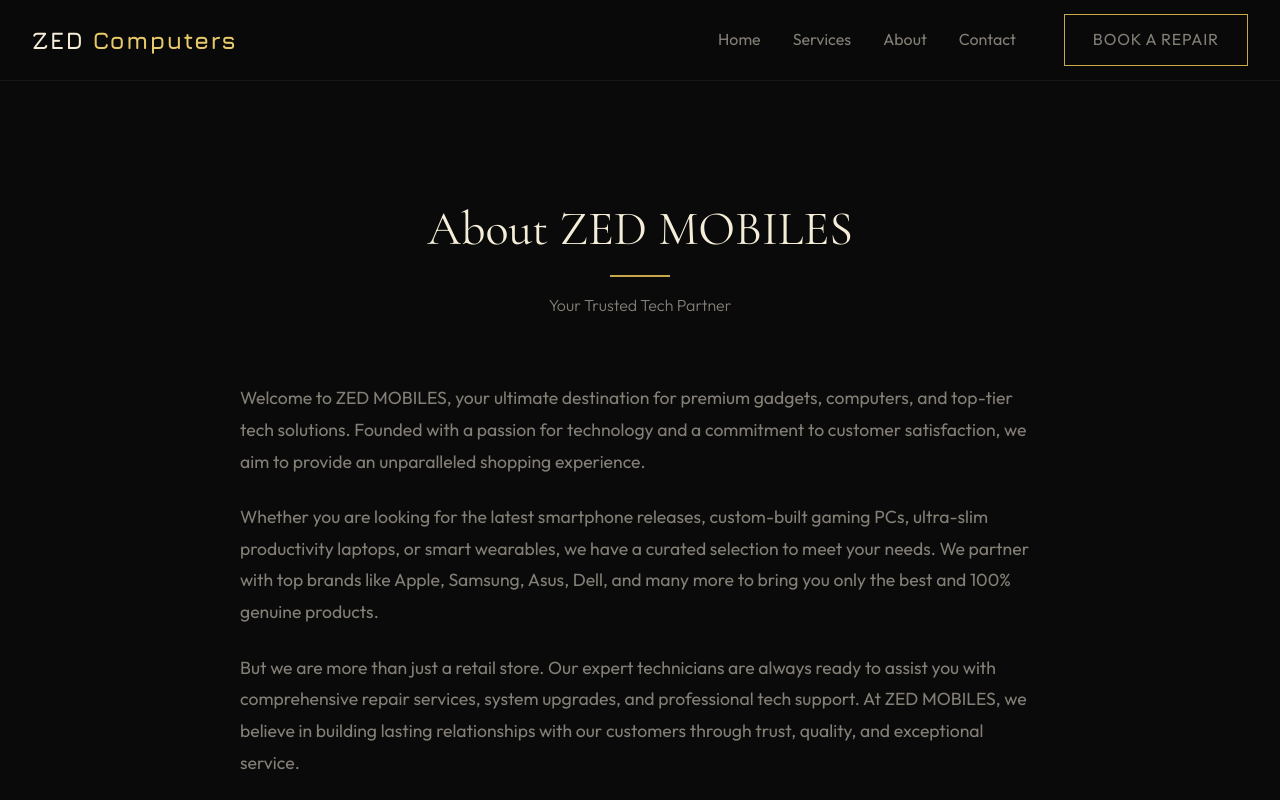
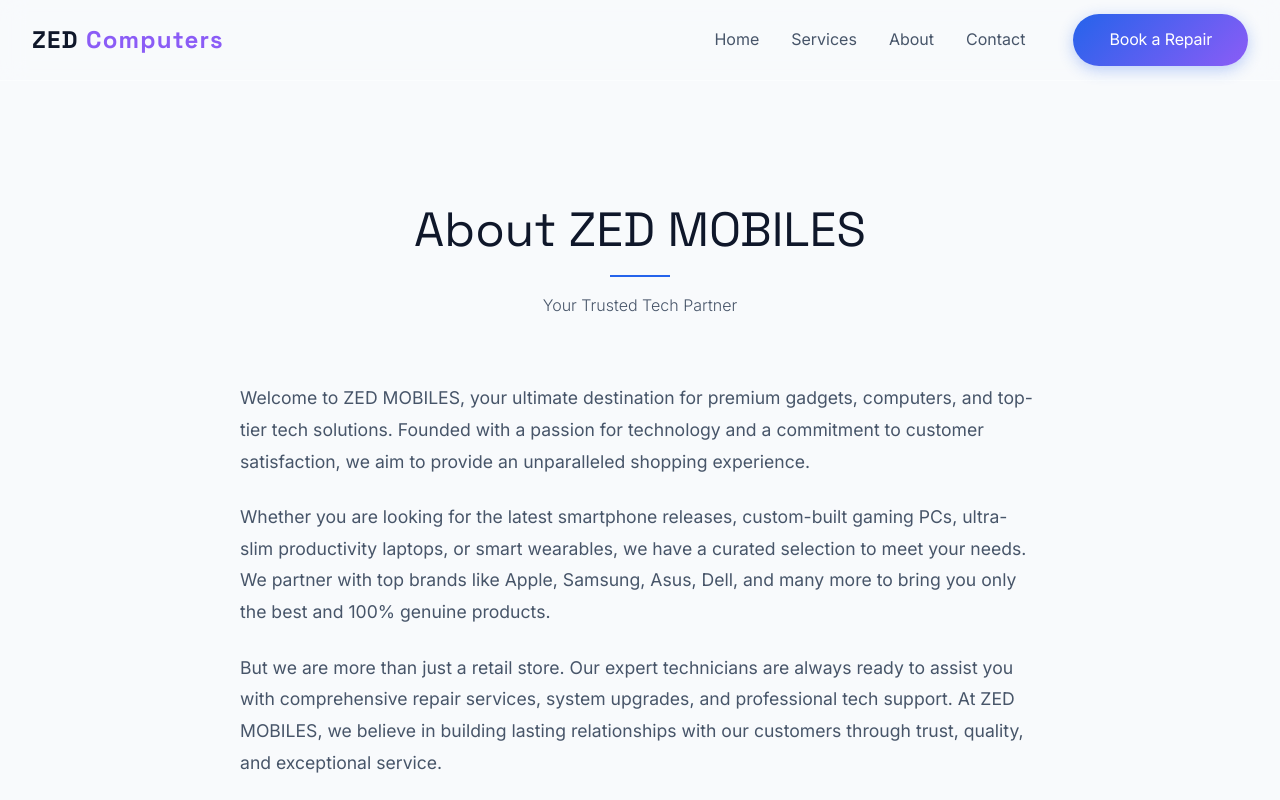
Before and after one commit to MDAwaiz438/Shaik-Zaheer, a Next.js app: page /about in a window 1280 px wide. Shown: the top 800 px of the page. Built offline with nearby package versions, Linux system fonts and the light colour scheme.

Commit message:
feat: design overhaul to light theme, add laptop 3D model, update animations and typography

```diff
--- a/app/about/page.tsx
+++ b/app/about/page.tsx
@@ -27,17 +27,17 @@
           <div style={{ display: 'grid', gridTemplateColumns: 'repeat(auto-fit, minmax(min(100%, 250px), 1fr))', gap: '2rem', marginTop: '4rem', marginBottom: '4rem' }}>
             <div style={{ padding: '2rem', background: 'var(--color-bg-accent-card)', border: '1px solid var(--color-border-subtle)', textAlign: 'center' }}>
               <div style={{ fontSize: '2.5rem', marginBottom: '1rem' }}>🏆</div>
-              <h3 style={{ marginBottom: '0.5rem', color: 'var(--color-gold)' }}>5+ Years Experience</h3>
+              <h3 style={{ marginBottom: '0.5rem', color: 'var(--color-blue)' }}>5+ Years Experience</h3>
               <p style={{ opacity: 0.8, fontSize: '0.9rem' }}>Serving customers since 2019</p>
             </div>
             <div style={{ padding: '2rem', background: 'var(--color-bg-accent-card)', border: '1px solid var(--color-border-subtle)', textAlign: 'center' }}>
               <div style={{ fontSize: '2.5rem', marginBottom: '1rem' }}>🛠️</div>
-              <h3 style={{ marginBottom: '0.5rem', color: 'var(--color-gold)' }}>1000+ Devices Repaired</h3>
+              <h3 style={{ marginBottom: '0.5rem', color: 'var(--color-blue)' }}>1000+ Devices Repaired</h3>
               <p style={{ opacity: 0.8, fontSize: '0.9rem' }}>Mobiles, laptops, tablets and more</p>
             </div>
             <div style={{ padding: '2rem', background: 'var(--color-bg-accent-card)', border: '1px solid var(--color-border-subtle)', textAlign: 'center' }}>
               <div style={{ fontSize: '2.5rem', marginBottom: '1rem' }}>⚡</div>
-              <h3 style={{ marginBottom: '0.5rem', color: 'var(--color-gold)' }}>Same-Day Service</h3>
+              <h3 style={{ marginBottom: '0.5rem', color: 'var(--color-blue)' }}>Same-Day Service</h3>
               <p style={{ opacity: 0.8, fontSize: '0.9rem' }}>Most repairs done within 24 hours</p>
             </div>
           </div>
--- a/app/globals.css
+++ b/app/globals.css
@@ -1,28 +1,28 @@
 @import "tailwindcss";
 
 :root {
-  --color-bg-primary: #0A0A0A;
-  --color-bg-card: #111111;
-  --color-bg-accent-card: #141208;
-  --color-gold: #C9A84C;
-  --color-gold-bright: #E8C96A;
-  --color-text-primary: #F5EDD8;
-  --color-text-muted: rgba(232,224,208,0.55);
-  --color-text-faint: rgba(232,224,208,0.35);
-  --color-border-gold: rgba(201,168,76,0.30);
-  --color-border-subtle: rgba(245,237,216,0.07);
-  --color-divider: rgba(201,168,76,0.18);
+  --color-bg-primary: #F8FAFC;
+  --color-bg-card: rgba(255, 255, 255, 0.7);
+  --color-bg-accent-card: rgba(255, 255, 255, 0.9);
+  --color-blue: #2563EB;
+  --color-blue-bright: #8B5CF6;
+  --color-text-primary: #0F172A;
+  --color-text-muted: #475569;
+  --color-text-faint: #94A3B8;
+  --color-border-blue: rgba(37, 99, 235, 0.2);
+  --color-border-subtle: rgba(255, 255, 255, 0.5);
+  --color-divider: rgba(15, 23, 42, 0.05);
 
-  --font-sans: 'Outfit', sans-serif;
-  --font-serif: 'Cormorant Garamond', serif;
-  --font-jura: 'Jura', sans-serif;
+  --font-sans: 'Inter', sans-serif;
+  --font-serif: 'Space Grotesk', sans-serif;
+  --font-jura: 'Space Grotesk', sans-serif;
 
-  --transition: all 0.3s cubic-bezier(0.4, 0, 0.2, 1);
+  --transition: all 0.4s cubic-bezier(0.16, 1, 0.3, 1);
 
-  --shadow-sm: 0 1px 2px 0 rgba(0, 0, 0, 0.5);
-  --shadow-md: 0 4px 12px rgba(0, 0, 0, 0.6), 0 2px 4px rgba(0, 0, 0, 0.4);
-  --shadow-lg: 0 10px 25px rgba(0, 0, 0, 0.8), 0 4px 12px rgba(0, 0, 0, 0.6);
-  --shadow-gold: 0 4px 20px rgba(201, 168, 76, 0.2);
+  --shadow-sm: 0 2px 8px rgba(0, 0, 0, 0.04);
+  --shadow-md: 0 8px 24px rgba(15, 23, 42, 0.06);
+  --shadow-lg: 0 20px 40px rgba(15, 23, 42, 0.08);
+  --shadow-blue: 0 8px 32px rgba(37, 99, 235, 0.25);
 }
 
 * { margin: 0; padding: 0; box-sizing: border-box; }
@@ -62,7 +62,7 @@
   transform: translate(-50%, -50%);
   animation: particleFade 1s cubic-bezier(0.25, 1, 0.5, 1) forwards;
   z-index: 10000;
-  filter: drop-shadow(0 0 5px rgba(201, 168, 76, 0.5));
+  filter: drop-shadow(0 0 5px rgba(0, 85, 255, 0.5));
 }
 
 @keyframes particleFade {
@@ -93,8 +93,8 @@
   z-index: 9999;
 }
 
-.radial-glow-gold {
-  background: radial-gradient(ellipse at center top, rgba(201,168,76,0.08) 0%, transparent 65%);
+.radial-glow-blue {
+  background: radial-gradient(ellipse at center top, rgba(0, 85, 255,0.08) 0%, transparent 65%);
 }
 
 /* --- Components --- */
@@ -103,23 +103,32 @@
   display: inline-flex;
   align-items: center;
   justify-content: center;
-  padding: 0.75rem 1.75rem;
-  font-family: var(--font-jura);
+  padding: 0.85rem 2.25rem;
+  font-family: var(--font-sans);
   font-weight: 600;
-  border-radius: 0; /* Boxy look for premium feel */
-  transition: background-color 0.3s ease, color 0.3s ease, border-color 0.3s ease, box-shadow 0.3s ease;
-  text-transform: uppercase;
-  letter-spacing: 0.05em;
+  border-radius: 9999px; /* Pill shaped for modern tech */
+  transition: var(--transition);
+  text-transform: none; /* Removed uppercase for a more modern approachable feel */
+  letter-spacing: -0.01em;
+  background: white;
+  border: 1px solid var(--color-border-subtle);
+  box-shadow: var(--shadow-sm);
+  color: var(--color-text-primary);
+}
+.btn:hover {
+  transform: translateY(-2px);
+  box-shadow: var(--shadow-md);
 }
 .btn-primary {
-  background: transparent;
-  border: 1px solid var(--color-gold);
-  color: var(--color-text-primary);
+  background: linear-gradient(135deg, var(--color-blue), var(--color-blue-bright));
+  border: none;
+  color: white !important;
+  box-shadow: 0 4px 15px rgba(37, 99, 235, 0.3);
 }
 .btn-primary:hover {
-  background: var(--color-gold);
-  color: var(--color-bg-primary);
-  box-shadow: var(--shadow-gold);
+  background: linear-gradient(135deg, #1D4ED8, #7C3AED);
+  color: white !important;
+  box-shadow: 0 8px 25px rgba(139, 92, 246, 0.4);
 }
 
 /* --- Header --- */
@@ -127,7 +136,7 @@
   position: sticky;
   top: 0;
   width: 100%;
-  background: rgba(10, 10, 10, 0.85);
+  background: rgba(248, 250, 252, 0.7);
   backdrop-filter: blur(12px);
   z-index: 100;
   border-bottom: 1px solid var(--color-border-subtle);
@@ -147,7 +156,7 @@
   width: 45px;
   height: 45px;
   object-fit: contain;
-  filter: drop-shadow(0 0 8px rgba(201, 168, 76, 0.3));
+  filter: drop-shadow(0 0 8px rgba(0, 85, 255, 0.3));
 }
 .logo-text {
   font-family: var(--font-jura);
@@ -157,17 +166,17 @@
   letter-spacing: 0.05em;
 }
 .logo-text span {
-  color: var(--color-gold-bright);
+  color: var(--color-blue-bright);
 }
 .nav-links { display: flex; gap: 2rem; align-items: center; }
 .nav-links a { font-weight: 400; color: var(--color-text-muted); font-family: var(--font-sans); }
-.nav-links a:hover { color: var(--color-gold-bright); }
+.nav-links a:hover { color: var(--color-blue-bright); }
 .hamburger { display: none; }
 
 /* --- Hero Section --- */
 .hero {
   padding: 8rem 0 6rem 0;
-  background: radial-gradient(circle at 80% 20%, rgba(201, 168, 76, 0.05) 0%, transparent 50%);
+  background: radial-gradient(circle at 80% 20%, rgba(37, 99, 235, 0.03) 0%, transparent 50%);
   overflow: hidden;
   position: relative;
 }
@@ -185,7 +194,7 @@
   letter-spacing: -0.02em;
 }
 .hero-text h1 span {
-  color: var(--color-gold-bright);
+  color: var(--color-blue-bright);
   font-style: italic;
 }
 .hero-text p {
@@ -209,7 +218,7 @@
   transform: translate(-50%, -50%);
   width: 600px;
   height: 600px;
-  background: radial-gradient(circle, rgba(201, 168, 76, 0.08) 0%, transparent 60%);
+  background: radial-gradient(circle, rgba(139, 92, 246, 0.05) 0%, transparent 60%);
   z-index: 1;
   border-radius: 50%;
 }
@@ -227,7 +236,7 @@
   position: absolute;
   top: 0; left: 0; right: 0;
   height: 1px;
-  background: linear-gradient(90deg, transparent, var(--color-border-gold), transparent);
+  background: linear-gradient(90deg, transparent, var(--color-border-blue), transparent);
 }
 .features-grid {
   display: grid;
@@ -238,31 +247,30 @@
   display: flex;
   align-items: center;
   gap: 1.25rem;
-  padding: 1rem;
-  border: 1px solid transparent;
-  transition: border-color 0.4s cubic-bezier(0.175, 0.885, 0.32, 1.275),
-              background-color 0.4s cubic-bezier(0.175, 0.885, 0.32, 1.275),
-              box-shadow 0.4s cubic-bezier(0.175, 0.885, 0.32, 1.275);
+  padding: 1.25rem;
+  background: var(--color-bg-card);
+  backdrop-filter: blur(16px);
+  -webkit-backdrop-filter: blur(16px);
+  border: 1px solid var(--color-border-subtle);
+  border-radius: 20px;
+  box-shadow: var(--shadow-sm);
+  transition: var(--transition);
 }
 .feature-card:hover {
-  border-color: var(--color-border-gold);
+  transform: translateY(-4px) scale(1.01);
   background: var(--color-bg-accent-card);
-  transform: scale(1.02);
   box-shadow: var(--shadow-md);
-  transition: transform 0.4s cubic-bezier(0.175, 0.885, 0.32, 1.275),
-              border-color 0.4s cubic-bezier(0.175, 0.885, 0.32, 1.275),
-              background-color 0.4s cubic-bezier(0.175, 0.885, 0.32, 1.275),
-              box-shadow 0.4s cubic-bezier(0.175, 0.885, 0.32, 1.275);
+  border-color: rgba(37, 99, 235, 0.1);
 }
 .feature-icon {
   width: 48px;
   height: 48px;
-  color: var(--color-gold-bright);
+  color: var(--color-blue-bright);
   display: flex;
   justify-content: center;
   align-items: center;
   font-size: 1.5rem;
-  border: 1px solid var(--color-border-gold);
+  border: 1px solid var(--color-border-blue);
 }
 .feature-info h3 { font-size: 1rem; font-weight: 600; font-family: var(--font-sans); }
 .feature-info p { font-size: 0.875rem; color: var(--color-text-muted); }
@@ -290,8 +298,8 @@
   transition: var(--transition);
 }
 .marquee-container span:hover {
-  color: var(--color-gold);
-  text-shadow: 0 0 10px rgba(201, 168, 76, 0.3);
+  color: var(--color-blue);
+  text-shadow: 0 0 10px rgba(0, 85, 255, 0.3);
 }
 
 @keyframes marquee {
@@ -318,7 +326,7 @@
   display: block;
   width: 60px;
   height: 2px;
-  background: var(--color-gold);
+  background: var(--color-blue);
   margin: 1rem auto 0 auto;
 }
 .section-header p {
@@ -346,7 +354,7 @@
   position: absolute;
   top: 0; left: 0; right: 0;
   height: 1px;
-  background: linear-gradient(90deg, transparent, var(--color-border-gold), transparent);
+  background: linear-gradient(90deg, transparent, var(--color-border-blue), transparent);
 }
 .featured-grid {
   display: grid;
@@ -366,29 +374,23 @@
   }
 }
 .product-card {
-  background: rgba(255, 255, 255, 0.03);
-  backdrop-filter: blur(20px);
-  -webkit-backdrop-filter: blur(20px);
-  padding: 2.25rem;
+  background: var(--color-bg-card);
+  backdrop-filter: blur(24px);
+  -webkit-backdrop-filter: blur(24px);
+  padding: 2.5rem;
   display: flex;
   flex-direction: column;
   align-items: center;
-  border: 1px solid rgba(255, 255, 255, 0.08);
-  border-radius: 24px;
-  box-shadow: 0 8px 32px 0 rgba(0, 0, 0, 0.3);
-  transition: border-color 0.4s cubic-bezier(0.175, 0.885, 0.32, 1.275),
-              background-color 0.4s cubic-bezier(0.175, 0.885, 0.32, 1.275),
-              box-shadow 0.4s cubic-bezier(0.175, 0.885, 0.32, 1.275);
+  border: 1px solid var(--color-border-subtle);
+  border-radius: 28px;
+  box-shadow: var(--shadow-md);
+  transition: var(--transition);
 }
 .product-card:hover {
-  box-shadow: 0 12px 40px 0 rgba(201,168,76,0.2);
-  border-color: rgba(201, 168, 76, 0.5);
-  background: rgba(255, 255, 255, 0.06);
-  transform: translateY(-5px) scale(1.02);
-  transition: transform 0.4s cubic-bezier(0.175, 0.885, 0.32, 1.275),
-              border-color 0.4s cubic-bezier(0.175, 0.885, 0.32, 1.275),
-              background-color 0.4s cubic-bezier(0.175, 0.885, 0.32, 1.275),
-              box-shadow 0.4s cubic-bezier(0.175, 0.885, 0.32, 1.275);
+  box-shadow: var(--shadow-lg);
+  border-color: rgba(37, 99, 235, 0.2);
+  background: var(--color-bg-accent-card);
+  transform: translateY(-8px);
 }
 .product-image {
   height: 220px;
@@ -397,7 +399,7 @@
   justify-content: center;
   align-items: center;
   margin-bottom: 2rem;
-  background: radial-gradient(circle, rgba(201, 168, 76, 0.05) 0%, transparent 70%);
+  background: radial-gradient(circle, rgba(37, 99, 235, 0.03) 0%, transparent 70%);
   position: relative;
 }
 .product-image img {
@@ -428,11 +430,11 @@
   font-size: 1.25rem;
   margin-bottom: 1.5rem;
   font-family: var(--font-serif);
-  color: var(--color-gold);
+  color: var(--color-blue);
 }
 .footer-links { display: flex; flex-direction: column; gap: 0.75rem; }
 .footer-links a { color: var(--color-text-muted); font-weight: 300; }
-.footer-links a:hover { color: var(--color-gold-bright); }
+.footer-links a:hover { color: var(--color-blue-bright); }
 .contact-box {
   background: var(--color-bg-card);
   padding: 1.5rem;
@@ -445,7 +447,7 @@
   margin-bottom: 1rem;
 }
 .contact-item:last-child { margin-bottom: 0; }
-.contact-item i { color: var(--color-gold); margin-top: 0.2rem; }
+.contact-item i { color: var(--color-blue); margin-top: 0.2rem; }
 .contact-item span { color: var(--color-text-muted); font-weight: 300; }
 .footer-bottom {
   border-top: 1px solid var(--color-divider);
@@ -472,11 +474,11 @@
     top: 80px;
     left: 0;
     width: 100%;
-    background: rgba(10, 10, 10, 0.95);
+    background: rgba(255, 255, 255, 0.95);
     backdrop-filter: blur(15px);
     padding: 2rem;
     gap: 1.5rem;
-    border-bottom: 1px solid var(--color-border-gold);
+    border-bottom: 1px solid var(--color-border-blue);
     transform: translateY(-150%);
     opacity: 0;
     transition: all 0.4s ease-in-out;
@@ -528,6 +530,6 @@
   left: 0;
   width: 100%;
   height: 100%;
-  pointer-events: none;
+  pointer-events: auto;
   z-index: 50;
 }
--- a/app/layout.tsx
+++ b/app/layout.tsx
@@ -18,7 +18,7 @@
       <head>
         <link rel="preconnect" href="https://fonts.googleapis.com" />
         <link rel="preconnect" href="https://fonts.gstatic.com" crossOrigin="anonymous" />
-        <link href="https://fonts.googleapis.com/css2?family=Cormorant+Garamond:ital,wght@0,300;0,400;0,500;0,600;0,700;1,400&family=Jura:wght@300;400;500;600;700&family=Outfit:wght@300;400;500;600;700&display=swap" rel="stylesheet" />
+        <link href="https://fonts.googleapis.com/css2?family=Inter:wght@300;400;500;600;700&family=Space+Grotesk:wght@300;400;500;600;700&display=swap" rel="stylesheet" />
       </head>
       <body>
         <CustomCursor />
--- a/app/services/page.tsx
+++ b/app/services/page.tsx
@@ -73,12 +73,12 @@
 
       {/* Decorative Blobs for Glassmorphism Background */}
       <div style={{ position: 'absolute', top: '15%', left: '-5%', width: '400px', height: '400px', background: '#3c3fde', borderRadius: '50%', filter: 'blur(150px)', opacity: 0.15, zIndex: 0, pointerEvents: 'none' }}></div>
-      <div style={{ position: 'absolute', bottom: '20%', right: '-5%', width: '500px', height: '500px', background: 'var(--color-gold)', borderRadius: '50%', filter: 'blur(150px)', opacity: 0.2, zIndex: 0, pointerEvents: 'none' }}></div>
+      <div style={{ position: 'absolute', bottom: '20%', right: '-5%', width: '500px', height: '500px', background: 'var(--color-blue)', borderRadius: '50%', filter: 'blur(150px)', opacity: 0.2, zIndex: 0, pointerEvents: 'none' }}></div>
 
       <main style={{ paddingTop: '80px', paddingBottom: '80px', position: 'relative', zIndex: 1 }}>
         <div className="container">
           <div style={{ textAlign: 'center', marginBottom: '4rem' }}>
-            <div style={{ display: 'inline-block', background: 'rgba(201,168,76,0.1)', color: 'var(--color-gold)', padding: '0.5rem 1rem', borderRadius: '30px', fontWeight: 'bold', marginBottom: '1.5rem', border: '1px solid var(--color-gold)', fontSize: 'clamp(0.8rem, 4vw, 0.95rem)', whiteSpace: 'nowrap' }}>
+            <div style={{ display: 'inline-block', background: 'rgba(37, 99, 235, 0.08)', color: 'var(--color-blue)', padding: '0.4rem 1rem', borderRadius: '9999px', fontWeight: '600', marginBottom: '1.5rem', border: '1px solid rgba(37, 99, 235, 0.2)', fontSize: 'clamp(0.8rem, 4vw, 0.95rem)', whiteSpace: 'nowrap', backdropFilter: 'blur(8px)' }}>
               🚚 Doorstep Service Available
             </div>
             <h1 style={{ fontSize: '3rem', marginBottom: '1rem' }}>Our Expert Services</h1>
@@ -95,7 +95,7 @@
                   <h3 style={{ fontSize: '1.4rem' }}>{service.title}</h3>
                   <p style={{ opacity: 0.8, fontSize: '0.95rem', marginBottom: '1.5rem', flexGrow: 1 }}>{service.desc}</p>
                   <div style={{ display: 'flex', justifyContent: 'space-between', alignItems: 'center', marginTop: 'auto', flexWrap: 'wrap', gap: '0.5rem' }}>
-                    <span style={{ color: 'var(--color-gold)', fontWeight: 'bold' }}>Starts at {service.startingPrice}</span>
+                    <span style={{ color: 'var(--color-blue)', fontWeight: 'bold' }}>Starts at {service.startingPrice}</span>
                     <Link href="/contact" className="btn btn-primary" style={{ padding: '0.5rem 1rem', fontSize: '0.9rem' }}>Get Quote</Link>
                   </div>
                 </div>
--- a/components/home/FeaturedServices.tsx
+++ b/components/home/FeaturedServices.tsx
@@ -26,7 +26,7 @@
     <section className="featured" style={{ position: 'relative', overflow: 'hidden' }}>
       {/* Decorative Blobs for Glassmorphism Background */}
       <div style={{ position: 'absolute', top: '20%', left: '5%', width: '300px', height: '300px', background: '#3c3fde', borderRadius: '50%', filter: 'blur(120px)', opacity: 0.15, zIndex: 0, pointerEvents: 'none' }}></div>
-      <div style={{ position: 'absolute', bottom: '10%', right: '5%', width: '400px', height: '400px', background: 'var(--color-gold)', borderRadius: '50%', filter: 'blur(150px)', opacity: 0.2, zIndex: 0, pointerEvents: 'none' }}></div>
+      <div style={{ position: 'absolute', bottom: '10%', right: '5%', width: '400px', height: '400px', background: 'var(--color-blue)', borderRadius: '50%', filter: 'blur(150px)', opacity: 0.2, zIndex: 0, pointerEvents: 'none' }}></div>
 
       <div className="container" style={{ position: 'relative', zIndex: 1 }}>
         <h2 style={{ textAlign: 'center', marginBottom: '3rem' }}>Our Top Services</h2>
--- a/components/home/GlobalCanvas.tsx
+++ b/components/home/GlobalCanvas.tsx
@@ -1,7 +1,7 @@
 "use client";
 import { Suspense, useRef } from 'react';
 import { Canvas, useFrame } from '@react-three/fiber';
-import { useGLTF, Environment, Float, Loader } from '@react-three/drei';
+import { useGLTF, Environment, Float, Loader, PresentationControls } from '@react-three/drei';
 import { EffectComposer, Bloom } from '@react-three/postprocessing';
 import * as THREE from 'three';
 
@@ -14,44 +14,44 @@
   };
 }
 
-function HeadphoneModel() {
-  const { scene } = useGLTF('/Headphone.glb')
+function LaptopModel() {
+  const { scene } = useGLTF('/Laptop.glb')
   const groupRef = useRef<THREE.Group>(null)
 
   useFrame((state) => {
     if (!groupRef.current) return
 
-    const time = state.clock.getElapsedTime()
     const isMobile = window.innerWidth <= 768
 
     // Base position centered in the hero-visuals container
-    const baseX = 0
-    const baseY = -0.3 // Lower the model so the top doesn't get cut off
-
-    // Position handling
-    groupRef.current.position.x = baseX
-    groupRef.current.position.y = baseY
+    groupRef.current.position.x = 0
+    groupRef.current.position.y = -0.3 // Lower the model so the top doesn't get cut off
     groupRef.current.position.z = 0
 
-    // Set scale based on device to cover the whole gap (GLTF uses meters, so 100x larger than old FBX scale)
-    const scale = isMobile ? 1.0 : 1.8
+    // Set scale based on device
+    const scale = isMobile ? 1.5 : 2.7
     groupRef.current.scale.setScalar(scale)
 
-    // Calculate target rotations including mouse pointer (-1 to 1)
-    const targetRotY = time * 0.2 + state.pointer.x * 0.8
-    const targetRotX = 0.2 + Math.sin(time * 0.5) * 0.05 - state.pointer.y * 0.5
-
-    // Smoothly interpolate to the target rotation for fluid mouse interaction
-    groupRef.current.rotation.y = THREE.MathUtils.lerp(groupRef.current.rotation.y, targetRotY, 0.1)
-    groupRef.current.rotation.x = THREE.MathUtils.lerp(groupRef.current.rotation.x, targetRotX, 0.1)
+    // Add continuous slow rotation animation
+    groupRef.current.rotation.y += 0.005
   })
 
   return (
-    <Float speed={2} rotationIntensity={0.5} floatIntensity={1} floatingRange={[-0.1, 0.1]}>
-      <group ref={groupRef} dispose={null}>
-        <primitive object={scene} />
-      </group>
-    </Float>
+    <PresentationControls
+      global={false}
+      cursor={true}
+      snap={true}
+      speed={1.5}
+      zoom={1}
+      polar={[-Math.PI / 4, Math.PI / 4]}
+      azimuth={[-Infinity, Infinity]}
+    >
+      <Float speed={2.5} rotationIntensity={0.2} floatIntensity={1} floatingRange={[-0.1, 0.1]}>
+        <group ref={groupRef} dispose={null}>
+          <primitive object={scene} />
+        </group>
+      </Float>
+    </PresentationControls>
   )
 }
 
@@ -62,14 +62,14 @@
         <ambientLight intensity={0.5} />
         <directionalLight position={[10, 10, 5]} intensity={1} />
         <Suspense fallback={null}>
-          <HeadphoneModel />
+          <LaptopModel />
           <Environment preset="city" />
           <EffectComposer>
             <Bloom luminanceThreshold={0.5} luminanceSmoothing={0.9} intensity={1.2} />
           </EffectComposer>
         </Suspense>
       </Canvas>
-      <Loader containerStyles={{ background: 'transparent' }} dataStyles={{ color: 'var(--color-gold)', fontFamily: 'var(--font-jura)', fontSize: '1.2rem', fontWeight: 600 }} />
+      <Loader containerStyles={{ background: 'transparent' }} dataStyles={{ color: 'var(--color-blue)', fontFamily: 'var(--font-jura)', fontSize: '1.2rem', fontWeight: 600 }} />
     </div>
   )
 }
--- a/components/home/Hero.tsx
+++ b/components/home/Hero.tsx
@@ -6,14 +6,14 @@
     <section className="hero" id="home">
       <div className="container hero-content">
         <div className="hero-text">
-          <div style={{ display: 'inline-block', background: 'rgba(201,168,76,0.1)', color: 'var(--color-gold)', padding: '0.4rem 0.8rem', borderRadius: '30px', fontWeight: 'bold', marginBottom: '1rem', border: '1px solid var(--color-gold)', fontSize: 'clamp(0.75rem, 4vw, 0.9rem)', whiteSpace: 'nowrap' }}>
+          <div style={{ display: 'inline-block', background: 'rgba(37, 99, 235, 0.08)', color: 'var(--color-blue)', padding: '0.4rem 1rem', borderRadius: '9999px', fontWeight: '600', marginBottom: '1rem', border: '1px solid rgba(37, 99, 235, 0.2)', fontSize: 'clamp(0.75rem, 4vw, 0.9rem)', whiteSpace: 'nowrap', backdropFilter: 'blur(8px)' }}>
             🚚 Doorstep Service Available
           </div>
           <h1>Fast. Reliable. <span>Trusted Tech Repairs.</span></h1>
           <p>Screen replacement, battery swap, data recovery & more — all brands, all devices.</p>
           <div style={{ display: 'flex', gap: '1rem', flexWrap: 'wrap' }}>
             <Link href="/contact" className="btn btn-primary">Book a Repair</Link>
-            <a href="https://wa.me/919876543210" target="_blank" rel="noopener noreferrer" className="btn" style={{ border: '1px solid #e2e8f0' }}>WhatsApp Us</a>
+            <a href="https://wa.me/919876543210" target="_blank" rel="noopener noreferrer" className="btn" style={{ background: 'white' }}>WhatsApp Us</a>
           </div>
         </div>
         <div className="hero-visuals">
```
Also changed, not shown: app/contact/page.tsx (+34 -34 lines), app/page.tsx (+15 -10 lines), components/CustomCursor.tsx (+6 -6 lines), 2 other files (tests, documents, lock files or other folders).
